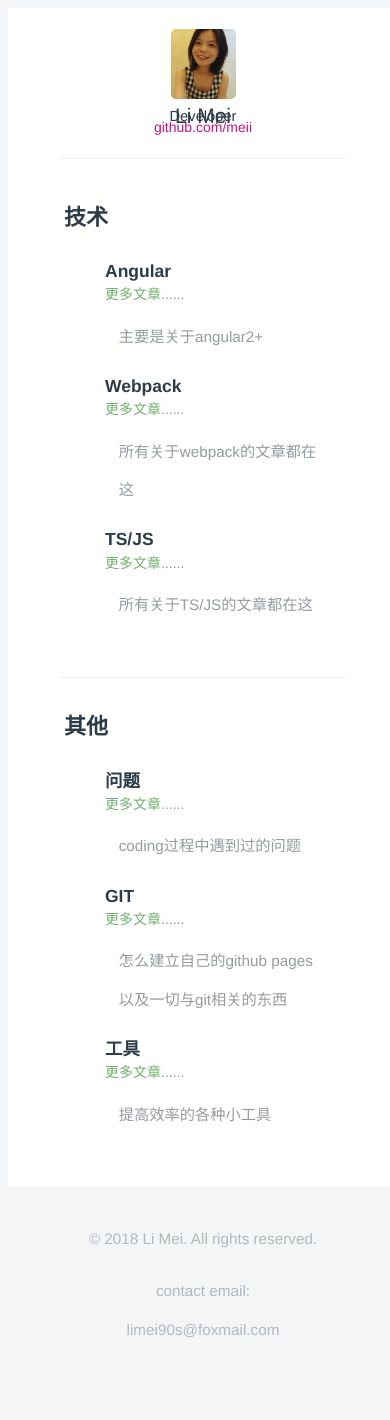
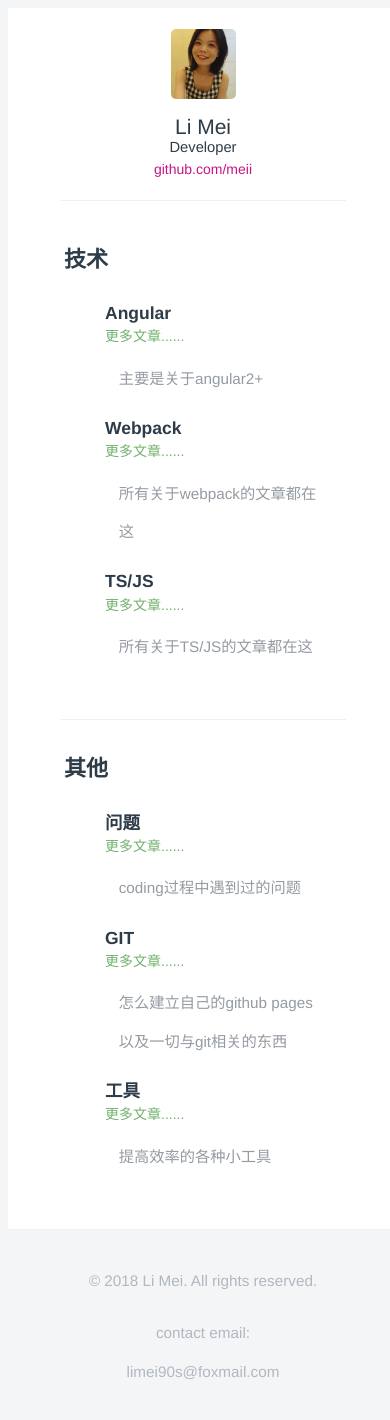
Before and after one commit to LiMeii/LiMeii.github.io, a Jekyll site: the page built from index.html, in a window 390 px wide. Built offline with Jekyll 4.4.1, drawn with Linux system fonts in a browser that asks for light colours; before the commit the page ends 1378 px from its top, so only the background shows below that.

Commit message:
update css for moble view

```diff
--- a/assets/base.css
+++ b/assets/base.css
@@ -1198,7 +1198,7 @@ p {
         margin-bottom: 1.21429em
     }
     .profile-name {
-        line-height: 0;
+        line-height: 1em;
         margin-left: 0;
         min-height: 0;
         text-align: center
```
